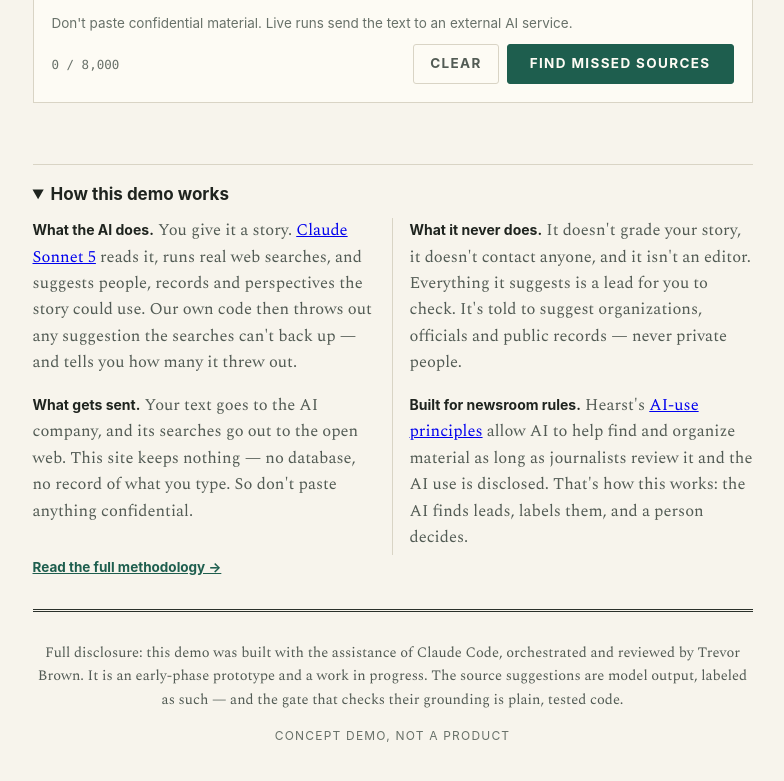
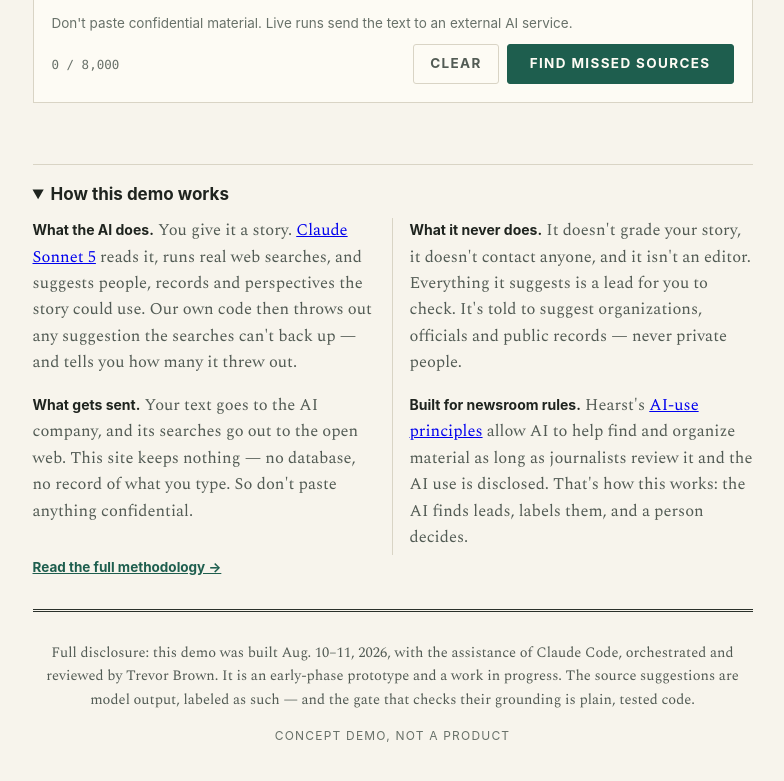
Before and after one commit to tbrown034/source-finder, a website built with Vite: page index.html in a window 1280 px wide. Shown: the part 1138-1919 px from the top of the page, without its empty margins (240-1024 px from the left). Built offline with nearby package versions, Linux system fonts and the light colour scheme.

Commit message:
Colophon: built Aug 10-11, 2026

```diff
--- a/index.html
+++ b/index.html
@@ -128,8 +128,9 @@
 
     <footer class="colophon">
       <p>
-        Full disclosure: this demo was built with the assistance of Claude
-        Code, orchestrated and reviewed by Trevor Brown. It is an
+        Full disclosure: this demo was built Aug. 10&ndash;11, 2026, with
+        the assistance of Claude Code, orchestrated and reviewed by Trevor
+        Brown. It is an
         early-phase prototype and a work in progress. The source
         suggestions are model output, labeled as such — and the gate that
         checks their grounding is plain, tested code.
```
